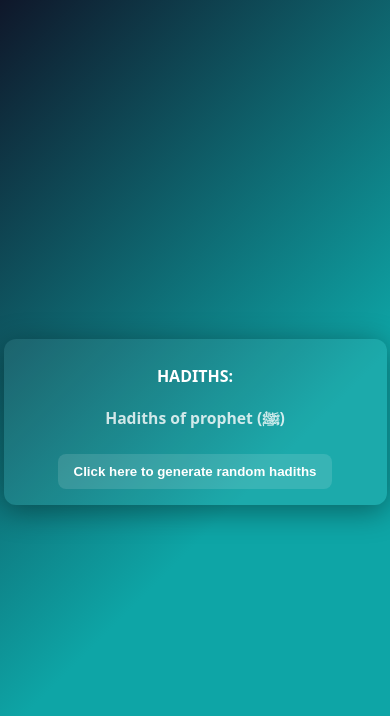
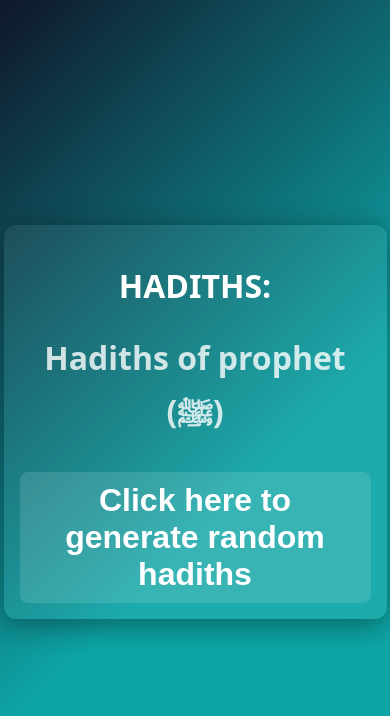
Before and after one commit to MohdAreezUddin-lang/HADITHS, a plain HTML site: page index.html in a window 390 px wide. Drawn offline with Linux system fonts and the light colour scheme.

```diff
--- a/style.css
+++ b/style.css
@@ -23,7 +23,7 @@
 }
 h2 {
   opacity: 0.8;
-  margin-bottom: 18px;
+  margin-bottom: 25px;
   font-size: 0.98rem;
 }
 button {
@@ -42,8 +42,8 @@
 }
 
 @media (max-width: 480px) {
-  #quote {
-    font-size: 1rem;
+  #quote , h2 , button {
+    font-size: 2rem;
   }
   #card {
     padding: 16px;
```
